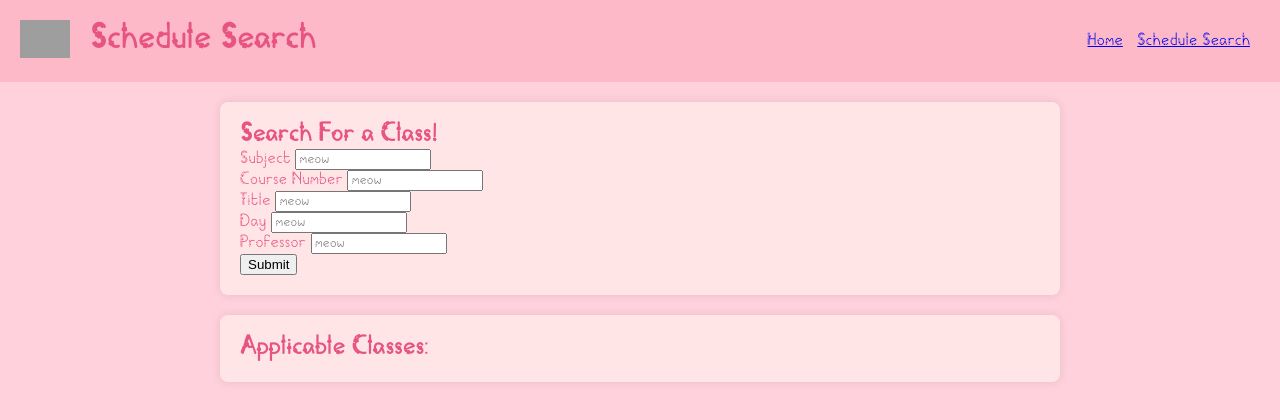
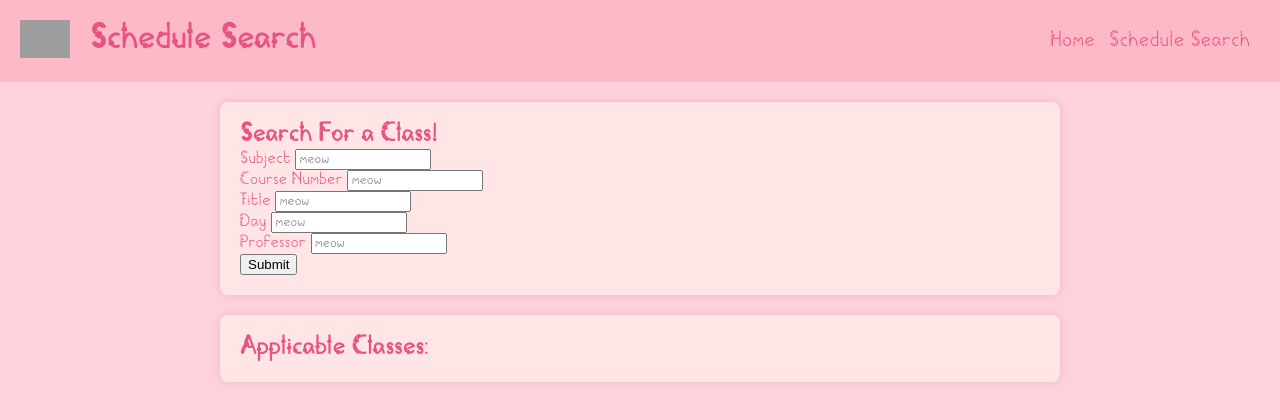
Before and after one commit to jaguan2/PurrfectPath, a Flask app: page /search in a window 1280 px wide. Shown: the top 420 px of the page. Run offline with Flask 3, Linux system fonts and the light colour scheme; grey boxes are pictures that could not be loaded.

Commit message:
link touchups

```diff
--- a/website/static/myuser.css
+++ b/website/static/myuser.css
@@ -7,6 +7,12 @@
 body, h1, h2, p, img {
     margin: 0;
     padding: 0;
+}
+
+a {
+    text-decoration: none;
+    color: #E75480;
+    font-size: 20px;
 }
 
 body, h1, h2, p, li {
--- a/website/static/schedule.css
+++ b/website/static/schedule.css
@@ -7,6 +7,12 @@
 body, h1, h2, p, img {
     margin: 0;
     padding: 0;
+}
+
+a {
+    text-decoration: none;
+    color: #E75480;
+    font-size: 20px;
 }
 
 body, h1, h2, p, li, label, input {
```
